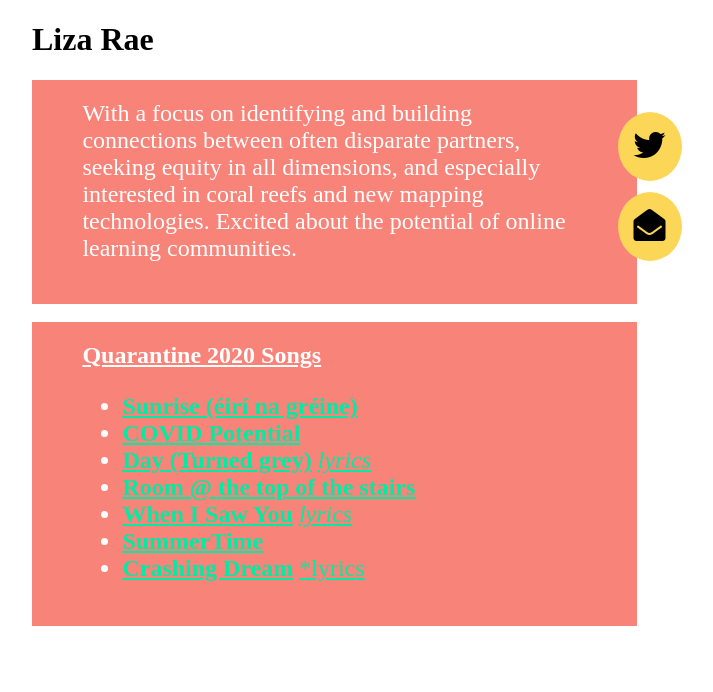
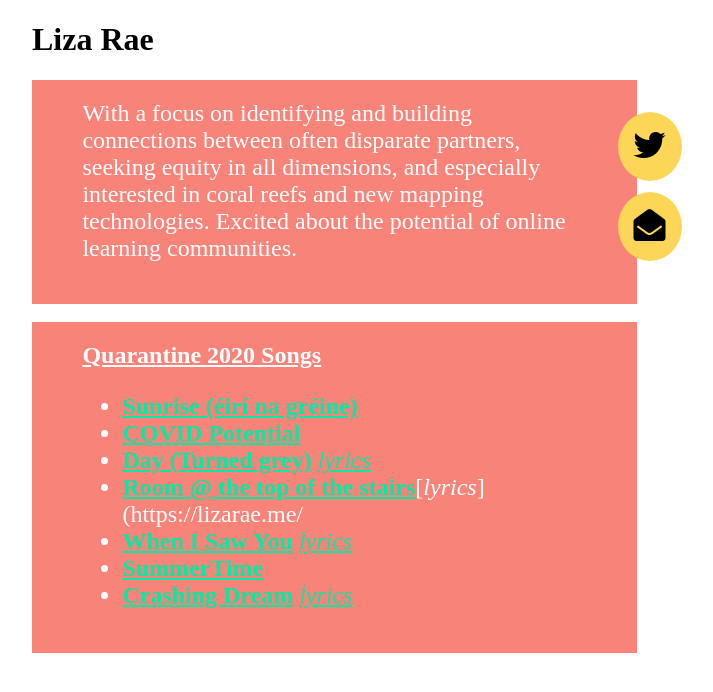
Before and after one commit to hexdump/lizarae.me, a Jekyll site: the page built from index.md, in a window 1280 px wide. Shown: the top 692 px of the page, without its empty margins (232-945 px from the left). Built offline with Jekyll 4.4.1, drawn with Linux system fonts in a browser that asks for light colours; some web fonts are replaced.

Commit message:
Update index.md

```diff
--- a/index.md
+++ b/index.md
@@ -14,7 +14,7 @@
 * [**Sunrise (éirí na gréine)**](http://lizarae.me/assets/1%20Sunrise%20(éir%C3%AD%20na%20gréine)%20-%207_7_20%20-%20Liza%20Rae.mp3)
 * [**COVID Potential**](http://lizarae.me/assets/2%20COVID%20Potential%20-%206_12%20-%20Liza%20Rae.mp3)
 * [**Day (Turned grey)**](http://lizarae.me/assets/3%20Day%20(Turned%20Grey)%20by%20Liza%20Rae%20-%208_15.mp3) [*lyrics*](http://lizarae.me/assets/The%20Day%20(turned%20grey)%20by%20Liza%20Rae.pdf)
-* [**Room @ the top of the stairs**](https://lizarae.me/assets/4%20Room%206_19.mp3)
+* [**Room @ the top of the stairs**](https://lizarae.me/assets/4%20Room%206_19.mp3)[*lyrics*](https://lizarae.me/
 * [**When I Saw You**](https://lizarae.me/assets/5%20When%20I%20Saw%20You%20-%20EQ%20-%205:20:20%2C%203.58%20PM.mp3) [*lyrics*](http://lizarae.me/assets/When%20I%20Saw%20You.pdf)
 * [**SummerTime**](https://lizarae.me/assets/6%20Summertime%2C%20I%20feel%20fine....wav)
-* [**Crashing Dream**](https://lizarae.me/assets/8%20Crashing%20Dream%20-%208:30:20%2C%2010.31%20AM.wav) [*lyrics](https://lizarae.me/assets/Crashing%20Dreams%20-%20Lyrics.pdf)
+* [**Crashing Dream**](https://lizarae.me/assets/8%20Crashing%20Dream%20-%208:30:20%2C%2010.31%20AM.wav) [*lyrics*](https://lizarae.me/assets/Crashing%20Dreams%20-%20Lyrics.pdf)
```
